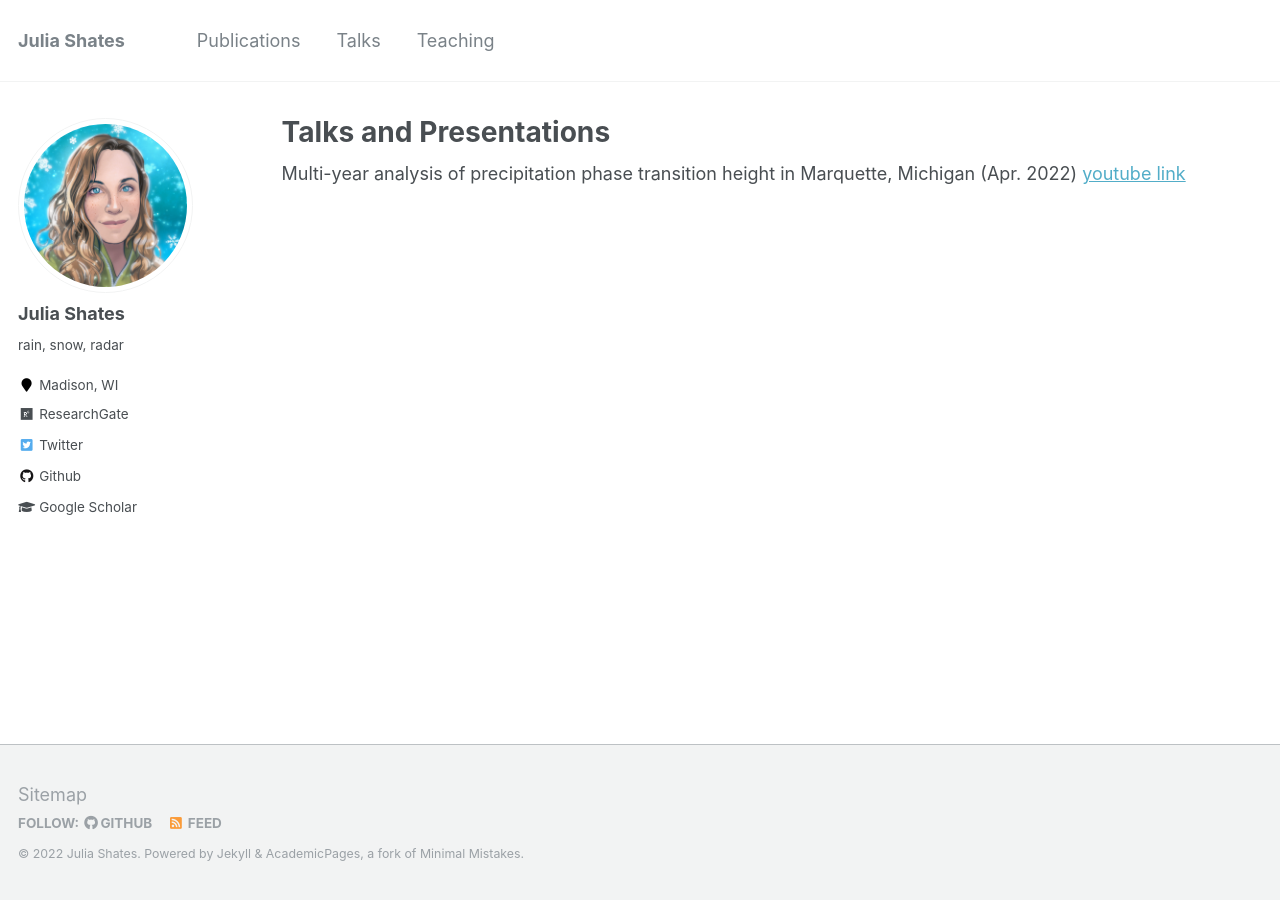
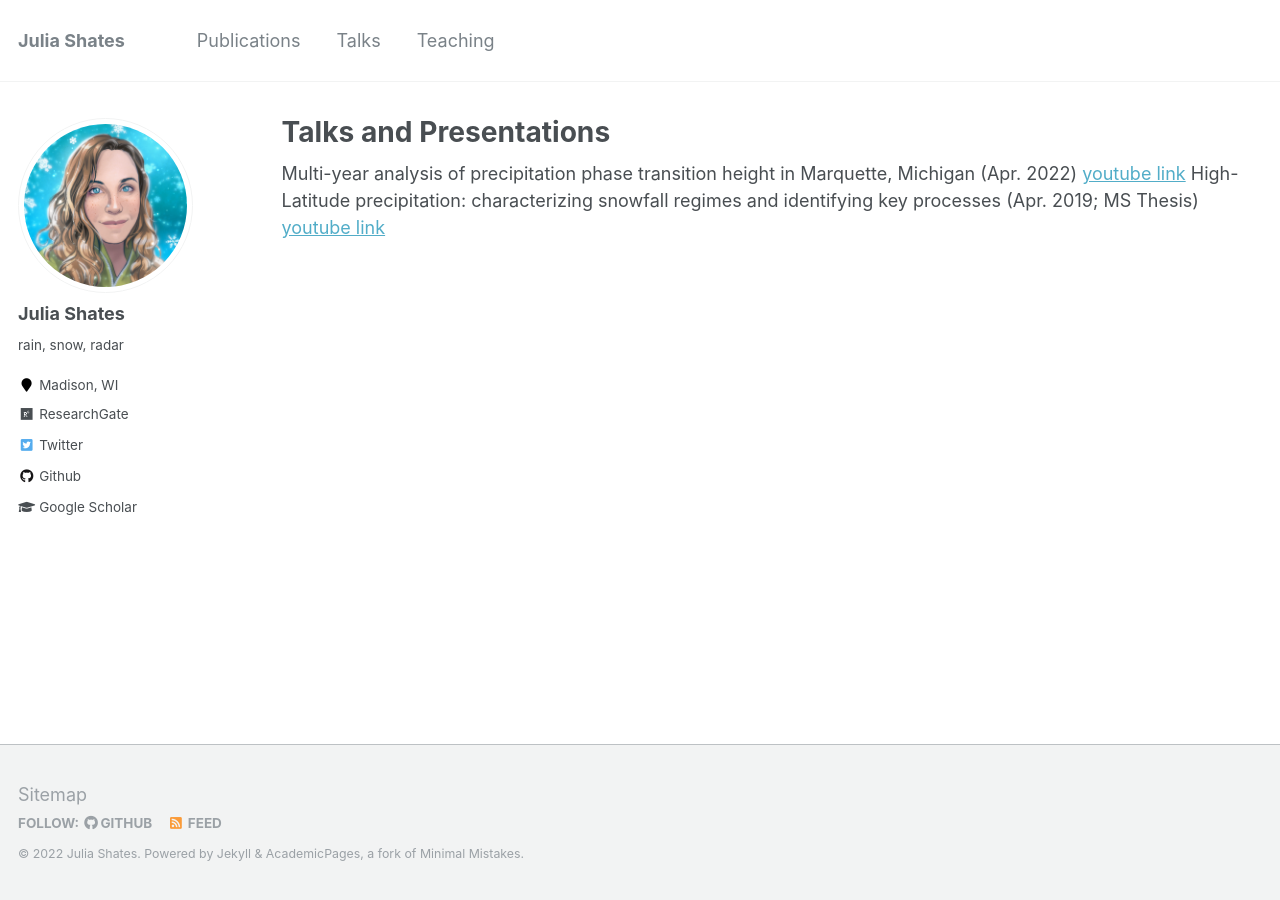
Before and after one commit to shates/shates.github.io, a Jekyll site: the page built from _pages/talks.html, in a window 1280 px wide. Built offline with Jekyll 4.4.1, drawn with Linux system fonts in a browser that asks for light colours.

Commit message:
Update talks.html

```diff
--- a/_pages/talks.html
+++ b/_pages/talks.html
@@ -7,3 +7,6 @@ author_profile: true
 Multi-year analysis of precipitation phase transition height in Marquette, Michigan (Apr. 2022)
 
 <a href="https://www.youtube.com/watch?v=sUe6yAVfxsI">youtube link</a>
+
+High-Latitude precipitation: characterizing snowfall regimes and identifying key processes (Apr. 2019; MS Thesis)
+<a href="https://www.youtube.com/watch?v=QakFaJSEgOg&t=176s">youtube link</a>
```
